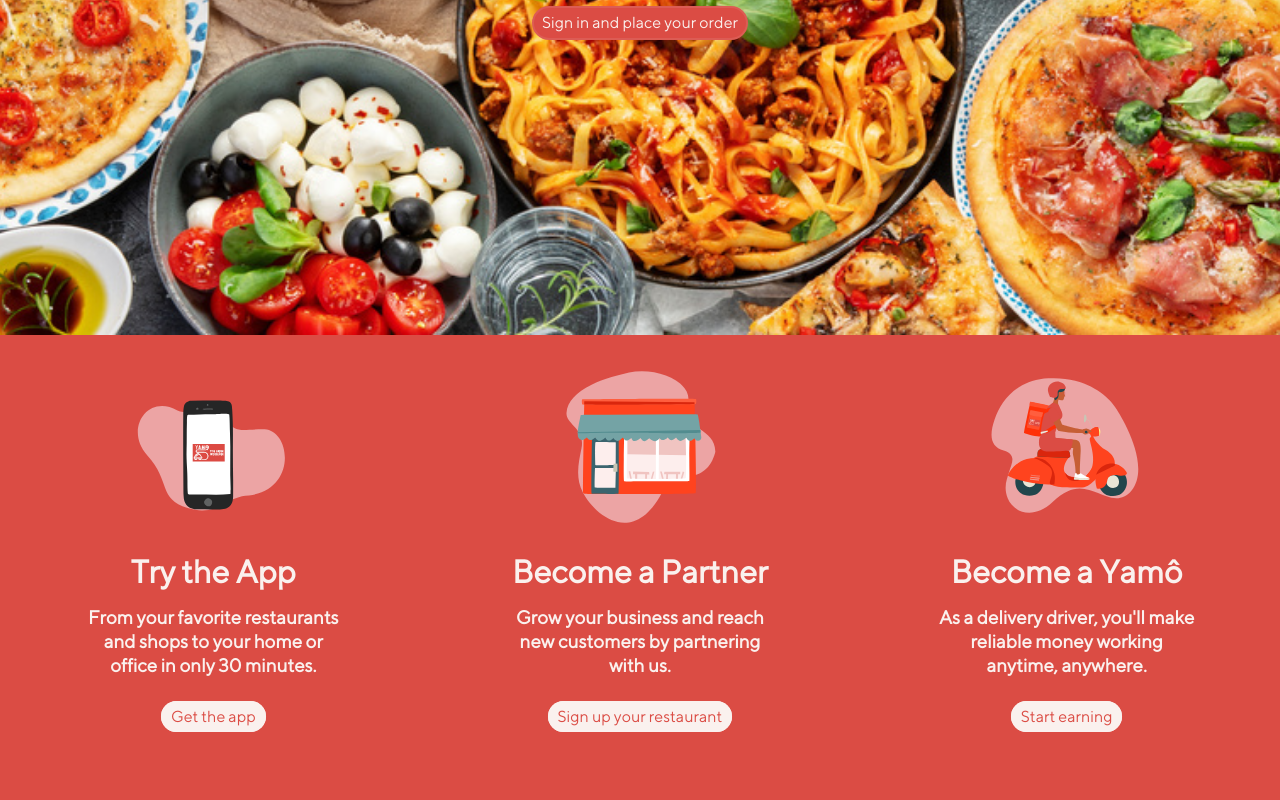
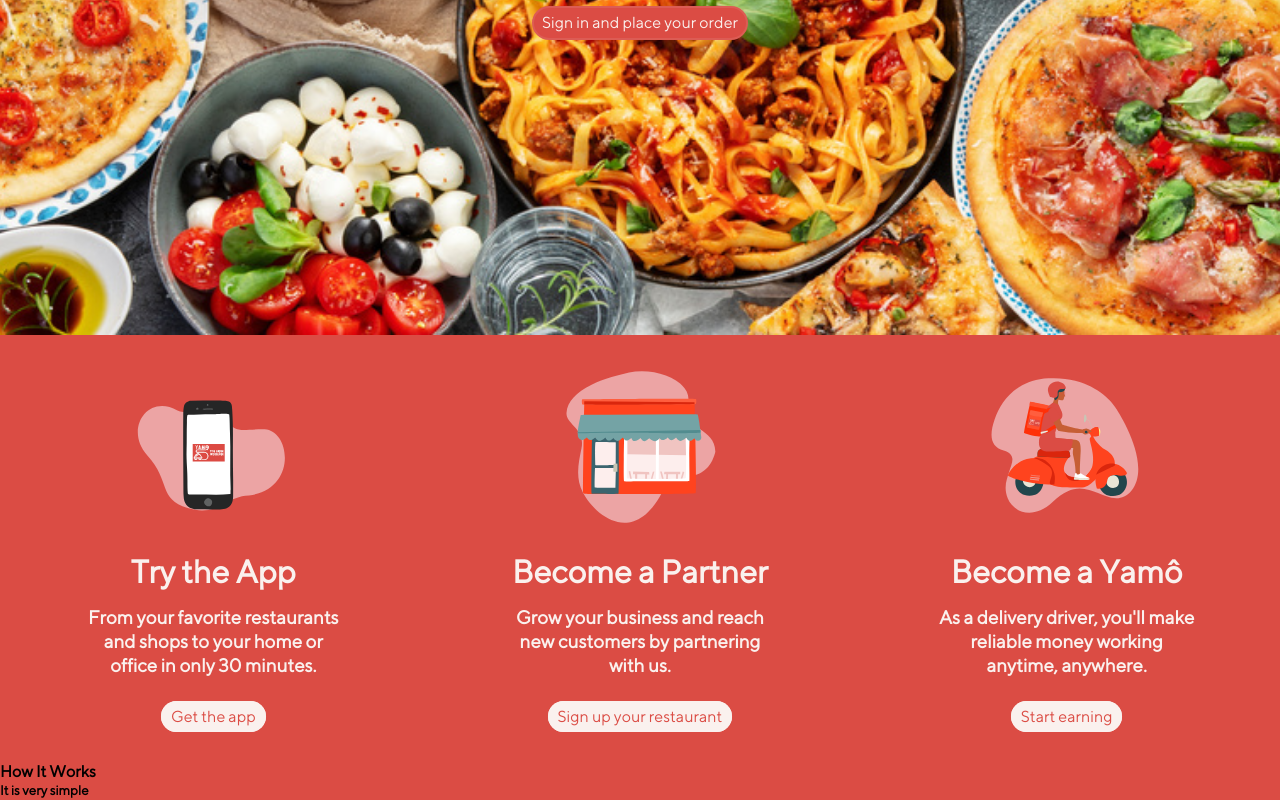
Before and after one commit to thateflondon/yamo-landing-page, a React (Create React App) app: page / in a window 1280 px wide. Shown: the part 377-1177 px from the top of the page. Before the commit the page ends 1139 px from the top, so only its background shows below. Built offline with nearby package versions, Linux system fonts and the light colour scheme.

Commit message:
feat(home): set how it works section

```diff
--- a/package.json
+++ b/package.json
@@ -10,8 +10,12 @@
     "@types/node": "^16.11.41",
     "@types/react": "^18.0.14",
     "@types/react-dom": "^18.0.5",
+    "bootstrap": "^5.1.3",
+    "firebase": "^9.9.0",
     "react": "^18.2.0",
+    "react-bootstrap": "^2.4.0",
     "react-dom": "^18.2.0",
+    "react-router-dom": "^6.3.0",
     "react-scripts": "5.0.1",
     "typescript": "^4.7.4",
     "web-vitals": "^2.1.4"
--- a/src/Home.tsx
+++ b/src/Home.tsx
@@ -1,8 +1,7 @@
 import React, {FC} from 'react';
 import {Header} from './components/Header/Header';
 import "../src/styles/pages/Home/Home.css";
-import {Body} from './components/Body/Body'
-// import { Hero } from './components/Header/Hero';
+import {Body} from './components/Body/Body';
 
 const App: FC = () => {
   return (
--- a/src/components/Body/Body.tsx
+++ b/src/components/Body/Body.tsx
@@ -1,4 +1,5 @@
 import * as React from 'react';
+import { HowItWorks } from './HowItWorks';
 import { Offer } from './Offer';
 
 
@@ -16,6 +17,10 @@ export const Body = () => {
        secondaryTitleIphone={'From your favorite restaurants and shops to your home or office in only 30 minutes.'}
        buttonTitleIphone={'Get the app'}
     />
+    <HowItWorks
+    mainTitle='How It Works'
+    secondaryTitle='It is very simple'
+    />
     </div>
   );
 }
--- /dev/null
+++ b/src/components/Body/HowItWorks.tsx
@@ -0,0 +1,24 @@
+import '../../styles/pages/Home/Home.css';
+
+import * as React from 'react';
+
+export interface IHowItWorksProps {
+    mainTitle: string;
+    secondaryTitle: string;
+}
+
+export const HowItWorks = ({mainTitle, secondaryTitle}: IHowItWorksProps) => {
+  return (
+    <div className="how-it-works-wrapper">
+        <div className="how-it-works-wrapper__text">
+            <div className="main-title">
+                <h4>{mainTitle}</h4>
+            </div>
+            <div className="secondary-title">
+                <h5>{secondaryTitle}</h5>
+            </div>
+        </div>
+
+    </div>
+  );
+}
--- a/src/components/SignUp/Register.tsx
+++ b/src/components/SignUp/Register.tsx
@@ -5,7 +5,7 @@ import '../../styles/pages/SignUp/register.css'
 export interface IRegisterProps {
 }
 
-export function Register (props: IRegisterProps) {
+export const Register = (props: IRegisterProps) => {
   return (
     <div>
 
--- a/src/styles/pages/Home/Home.css
+++ b/src/styles/pages/Home/Home.css
@@ -228,6 +228,8 @@ html body {
   background-color: #eca4a4;
 }
 
+/* HOW IT WORKS  */
+/* HOW IT WORKS END  */
 /**** Responsive ****/
 @media only screen and (max-width: 330px) {
   .signInUpBox .signInUpBox__links {
--- a/src/styles/pages/Home/Home.scss
+++ b/src/styles/pages/Home/Home.scss
@@ -222,6 +222,12 @@ html{
     }
 }
 
+/* HOW IT WORKS  */
+
+
+
+/* HOW IT WORKS END  */
+
 /**** Responsive ****/
 
 // SignIn Sign Up
```
Also changed, not shown: src/styles/pages/HowItWorks/howitworks.scss (added), 2 other files (tests, documents, lock files or other folders).
